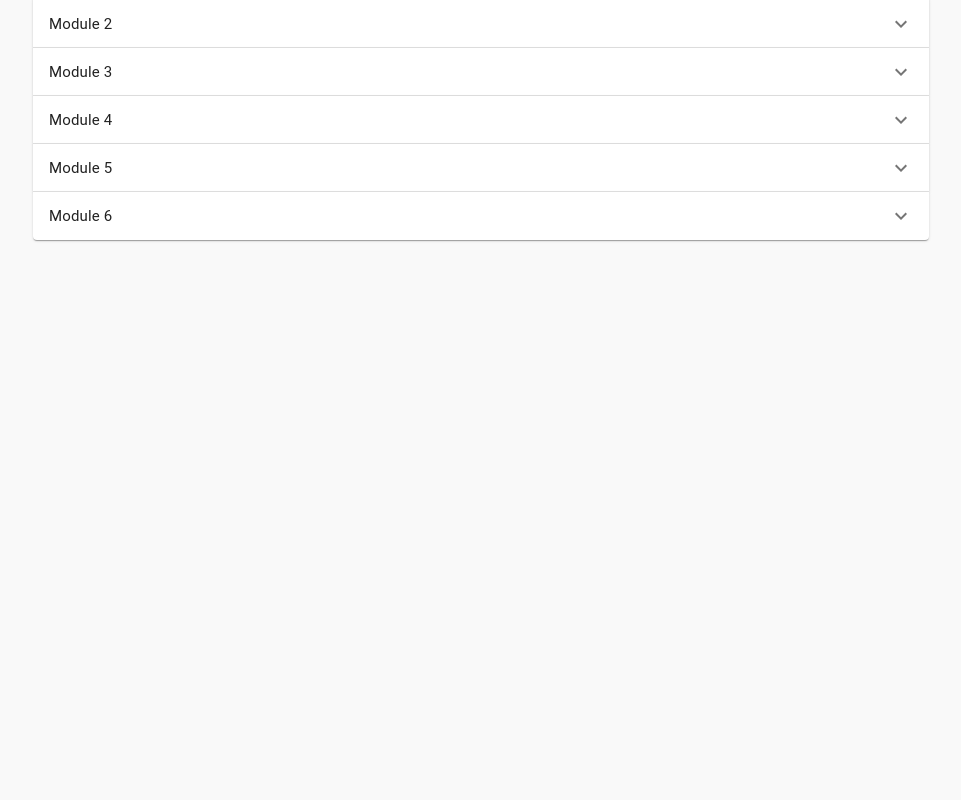
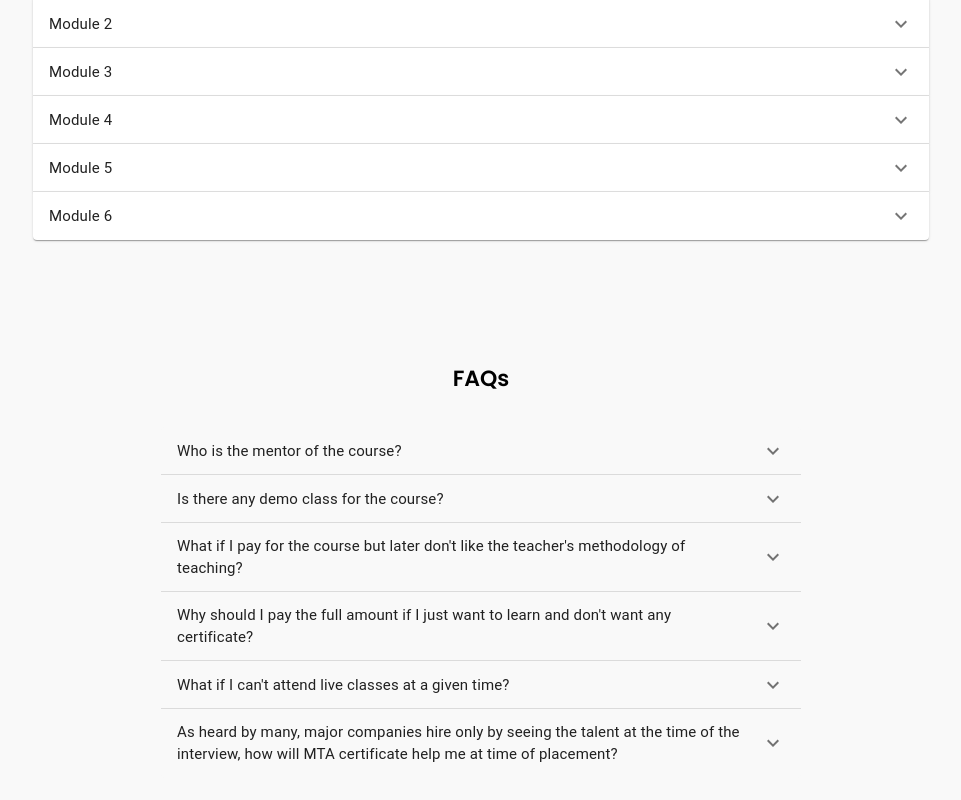
Before and after one commit to divyashasinha23/Floxus_website, a React (Create React App) app in the folder frontend/: page /course in a window 1280 px wide. Shown: the part 836-1636 px from the top of the page, without its empty margins (159-1120 px from the left). Before the commit the page ends 1140 px from the top, so only its background shows below. Built offline with nearby package versions, Linux system fonts and the light colour scheme.

Commit message:
faq section done

```diff
--- a/frontend/src/App.js
+++ b/frontend/src/App.js
@@ -7,6 +7,7 @@ import Floxusfeature from './components/FloxusUSP/Floxusfeature';
 import Coursehero from './components/Coursehero/Coursehero';
 import Toolbar from './components/ToolBar/Toolbar';
 import SyllabusCourse from './components/SyllabusCourse/SyllabusCourse';
+import FAQSection from './components/FAQs/FAQSection';
 
 function App() {
   return (
@@ -24,6 +25,7 @@ function App() {
             <Toolbar />
             <Coursehero />
             <SyllabusCourse />
+            <FAQSection />
             {/* <CertificationSection /> */}
           </Route>
         </Switch>
--- /dev/null
+++ b/frontend/src/components/FAQs/FAQAccorion.js
@@ -0,0 +1,148 @@
+import React from 'react';
+import { makeStyles } from '@material-ui/core/styles';
+import Accordion from '@material-ui/core/Accordion';
+import AccordionSummary from '@material-ui/core/AccordionSummary';
+import AccordionDetails from '@material-ui/core/AccordionDetails';
+import Typography from '@material-ui/core/Typography';
+import ExpandMoreIcon from '@material-ui/icons/ExpandMore';
+
+const useStyles = makeStyles((theme) => ({
+  root: {
+    width: '100%',
+  },
+  heading: {
+    fontSize: theme.typography.pxToRem(15),
+    fontWeight: theme.typography.fontWeightRegular,
+  },
+}));
+
+function Syllbus_Accordion() {
+  const classes = useStyles();
+
+  return (
+    <div className={classes.root}>
+      <Accordion style={{ backgroundColor: '#F9F9F9', boxShadow: 'none' }}>
+        <AccordionSummary
+          expandIcon={<ExpandMoreIcon />}
+          aria-controls="panel1a-content"
+          id="panel1a-header"
+        >
+          <Typography className={classes.heading}>
+            Who is the mentor of the course?
+          </Typography>
+        </AccordionSummary>
+        <AccordionDetails>
+          <Typography>
+            The course will be taught by Mr Ashish Misra, who is a Microsoft
+            Innovate Trainer and also an Oracle Certified Professional. He has a
+            teaching experience of over 12 years and has taught more than 10000
+            students. He has also been constantly conducting Faculty Development
+            Programs in IITs and various corporate employee training for many
+            MNC’s.
+          </Typography>
+        </AccordionDetails>
+      </Accordion>
+      <Accordion style={{ backgroundColor: '#F9F9F9', boxShadow: 'none' }}>
+        <AccordionSummary
+          expandIcon={<ExpandMoreIcon />}
+          aria-controls="panel2a-content"
+          id="panel2a-header"
+        >
+          <Typography className={classes.heading}>
+            Is there any demo class for the course?
+          </Typography>
+        </AccordionSummary>
+        <AccordionDetails>
+          <Typography>
+            Yes, we will be organizing a two day online live webinar in which
+            you will be introduced to python, its scope and its application in
+            the real world. A few live projects of real time applications based
+            on python will be demonstrated.
+          </Typography>
+        </AccordionDetails>
+      </Accordion>
+      <Accordion style={{ backgroundColor: '#F9F9F9', boxShadow: 'none' }}>
+        <AccordionSummary
+          expandIcon={<ExpandMoreIcon />}
+          aria-controls="panel2a-content"
+          id="panel2a-header"
+        >
+          <Typography className={classes.heading}>
+            What if I pay for the course but later don't like the teacher's
+            methodology of teaching?
+          </Typography>
+        </AccordionSummary>
+        <AccordionDetails>
+          <Typography>
+            It is absolutely not a problem. If you don’t like the teaching
+            methodology, we will refund you the amount fully. Although, this may
+            be assured that the money will be refunded fully. This can be
+            availed after 2-3 classes.
+          </Typography>
+        </AccordionDetails>
+      </Accordion>
+      <Accordion style={{ backgroundColor: '#F9F9F9', boxShadow: 'none' }}>
+        <AccordionSummary
+          expandIcon={<ExpandMoreIcon />}
+          aria-controls="panel2a-content"
+          id="panel2a-header"
+        >
+          <Typography className={classes.heading}>
+            Why should I pay the full amount if I just want to learn and don't
+            want any certificate?
+          </Typography>
+        </AccordionSummary>
+        <AccordionDetails>
+          <Typography>
+            If you don’t need the Microsoft Technology Associate Certificate, it
+            is fine. We will deduct the amount of the certificate from the price
+            of the course. Nevertheless, you will still get the certificate from
+            Floxus.
+          </Typography>
+        </AccordionDetails>
+      </Accordion>
+      <Accordion style={{ backgroundColor: '#F9F9F9', boxShadow: 'none' }}>
+        <AccordionSummary
+          expandIcon={<ExpandMoreIcon />}
+          aria-controls="panel2a-content"
+          id="panel2a-header"
+        >
+          <Typography className={classes.heading}>
+            What if I can't attend live classes at a given time?
+          </Typography>
+        </AccordionSummary>
+        <AccordionDetails>
+          <Typography>
+            The class time will be decided such that everyone can attend. Even
+            after that, if you miss the class, we will provide you with the
+            recorded session of the respective class.
+          </Typography>
+        </AccordionDetails>
+      </Accordion>
+      <Accordion style={{ backgroundColor: '#F9F9F9', boxShadow: 'none' }}>
+        <AccordionSummary
+          expandIcon={<ExpandMoreIcon />}
+          aria-controls="panel2a-content"
+          id="panel2a-header"
+        >
+          <Typography className={classes.heading}>
+            As heard by many, major companies hire only by seeing the talent at
+            the time of the interview, how will MTA certificate help me at time
+            of placement?
+          </Typography>
+        </AccordionSummary>
+        <AccordionDetails>
+          <Typography>
+            It is a highly competitive space out there, massive shortlisting is
+            done based on certificates only. Certificates are used to
+            differentiate between candidates having similar skillset, and it
+            also acts as a filter for different companies while applying through
+            recruiting platforms like LinkedIn.
+          </Typography>
+        </AccordionDetails>
+      </Accordion>
+    </div>
+  );
+}
+
+export default Syllbus_Accordion;
--- /dev/null
+++ b/frontend/src/components/FAQs/FAQSection.js
@@ -0,0 +1,48 @@
+import React from 'react';
+import styled from '@emotion/styled';
+import FAQAccorion from './FAQAccorion';
+
+const FAQContainer = styled.div`
+  display: flex;
+  width: 100%;
+  height: auto;
+  justify-content: center;
+  align-items: center;
+`;
+
+const FAQWrapper = styled.div`
+  display: flex;
+  flex-direction: column;
+  width: 50%;
+  height: 100%;
+  justify-content: center;
+  align-items: center;
+  padding-top: 2%;
+  padding-bottom: 5%;
+
+  @media (max-width: 496px) {
+    width: 90%;
+  }
+`;
+
+const Heading = styled.div`
+  font-size: 22px;
+  font-weight: 600;
+  margin-top: 5%;
+  margin-bottom: 5%;
+`;
+
+const FAQSection = () => {
+  return (
+    <>
+      <FAQContainer>
+        <FAQWrapper>
+          <Heading>FAQs</Heading>
+          <FAQAccorion />
+        </FAQWrapper>
+      </FAQContainer>
+    </>
+  );
+};
+
+export default FAQSection;
```
